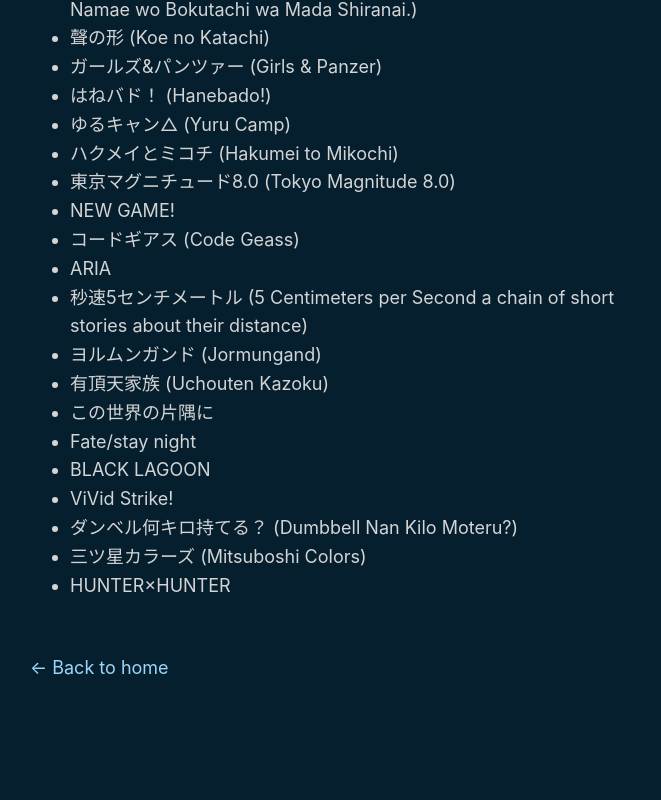
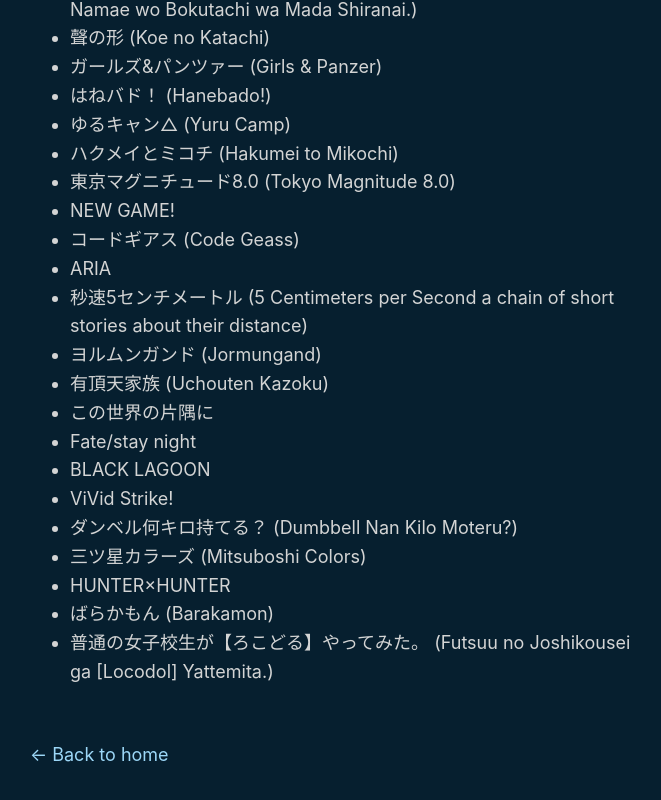
Before and after one commit to kira924age/kira924age.com, a Next.js app: page /anime in a window 1280 px wide. Shown: the part 1121-1921 px from the top of the page, without its empty margins (304-965 px from the left). Built offline with nearby package versions, Linux system fonts and the light colour scheme.

Commit message:
Update anime.js

```diff
--- a/pages/anime.js
+++ b/pages/anime.js
@@ -77,6 +77,8 @@ export default function FavoriteAnime() {
         <li key="45">ダンベル何キロ持てる？ (Dumbbell Nan Kilo Moteru?)</li>
         <li key="46">三ツ星カラーズ (Mitsuboshi Colors)</li>
         <li key="47">HUNTER×HUNTER</li>
+        <li key="48">ばらかもん (Barakamon)</li>
+        <li key="49">普通の女子校生が【ろこどる】やってみた。 (Futsuu no Joshikousei ga [Locodol] Yattemita.)</li>
       </ul>
     </Layout>
   );
```
